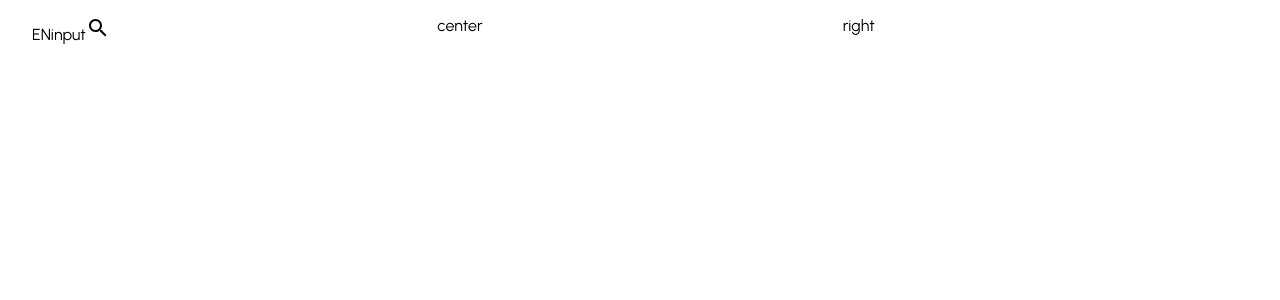
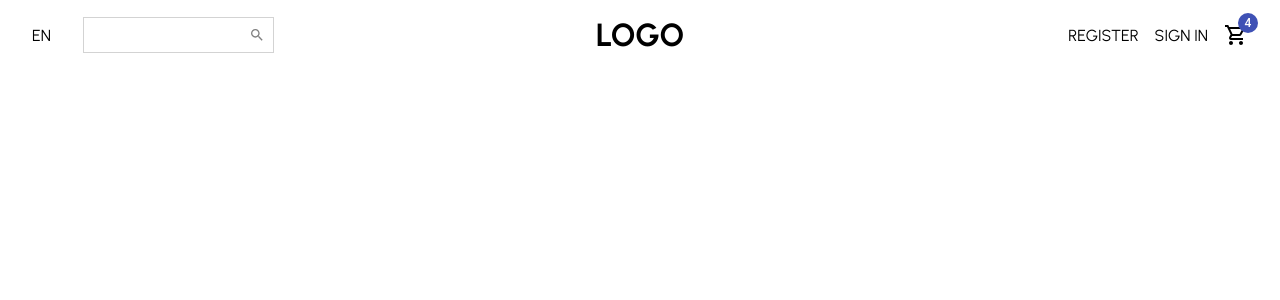
Before and after one commit to Caro-L-dev/E-commerce, a React (Create React App) app: page / in a window 1280 px wide. Shown: the top 300 px of the page. Built offline with nearby package versions, Linux system fonts and the light colour scheme.

Commit message:
:lipstick: style(components/Navbar): Navbar design

```diff
--- a/package.json
+++ b/package.json
@@ -3,6 +3,8 @@
   "version": "0.1.0",
   "private": true,
   "dependencies": {
+    "@material-ui/core": "^4.12.3",
+    "@material-ui/icons": "^4.11.2",
     "@testing-library/jest-dom": "^5.16.1",
     "@testing-library/react": "^12.1.2",
     "@testing-library/user-event": "^13.5.0",
--- a/src/components/Navbar.jsx
+++ b/src/components/Navbar.jsx
@@ -1,6 +1,7 @@
 import React from 'react';
 import styled from 'styled-components';
-import { Search } from "@material-ui/icons";
+import { Search, ShoppingCartOutlined } from "@material-ui/icons";
+import { Badge } from "@material-ui/core";
 
 const Container = styled.div`
     height: 5rem;;
@@ -10,20 +11,53 @@
     padding: 1rem 2rem;
     display: flex;
     justify-content: space-between;
+    align-items: center;
 `
 
 const Left = styled.div`
-flex: 1;
+    flex: 1;
+    display: flex;
+    align-items: center;
 `;
 
 const Language = styled.span`
-font-size: 1rem;
-cursor: pointer;
-`
+    font-size: 1rem;
+    cursor: pointer;
+`;
+
+const SearchContainer = styled.div`
+    border: 0.1rem solid lightgray;
+    display: flex;
+    align-items: center;
+    margin-left: 2rem;
+    padding: 0.5rem;
+`;
+
+const Input = styled.input`
+    border: none;
+`;
+
 const Center = styled.div`
-flex: 1;`;
+    flex: 1;
+    text-align: center;
+`;
+
+const Logo = styled.h1`
+    font-weight: bold;
+`;
+
 const Right = styled.div`
-flex: 1;`;
+    flex: 1;
+    display: flex;
+    align-items: center;
+    justify-content: flex-end;
+`;
+
+const MenuItem = styled.div`
+    font-size: 1rem;
+    cursor: pointer;
+    margin-left: 1rem;
+`;
 
 const Navbar = () => {
   return (
@@ -31,13 +65,21 @@
     <Wrapper>
         <Left>
             <Language>EN</Language>
-            {/* <SearchContainer> */}
-                input
-                <Search />
-            {/* </SearchContainer> */}
+            <SearchContainer>
+                <Input />
+                <Search style={{color:"gray", fontSize:"1rem"}}/>
+            </SearchContainer>
         </Left>
-        <Center>center</Center>
-        <Right>right</Right>
+        <Center><Logo>LOGO</Logo></Center>
+        <Right>
+            <MenuItem>REGISTER</MenuItem>
+            <MenuItem>SIGN IN</MenuItem>
+            <MenuItem>
+                <Badge badgeContent={4} color="primary">
+                    <ShoppingCartOutlined />
+                </Badge>
+            </MenuItem>
+        </Right>
     </Wrapper>
 </Container>
   )
```
Also changed, not shown: 2 other files (tests, documents, lock files or other folders).
